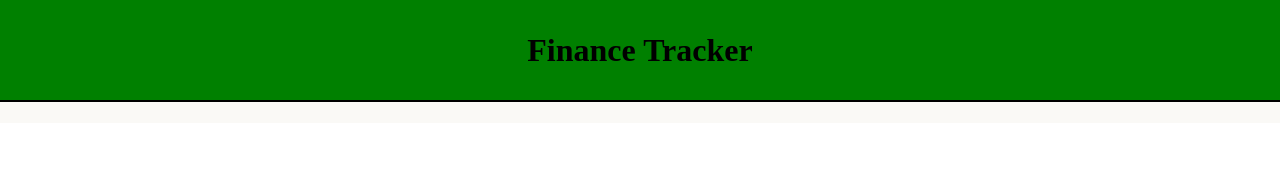
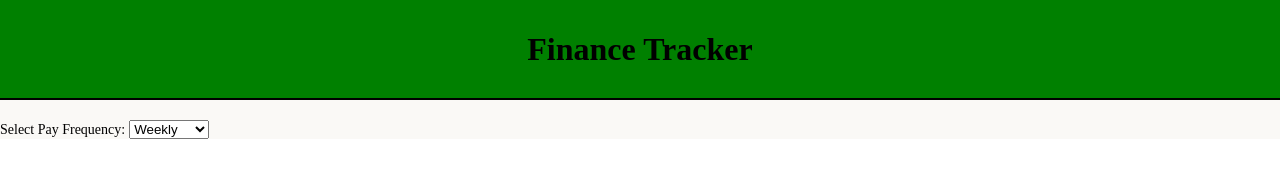
Before and after one commit to muriloapparecido/finance-tracker, a plain HTML site: page index.html in a window 1280 px wide. Drawn offline with Linux system fonts and the light colour scheme.

Commit message:
Complete Dropdown Menu

```diff
--- a/index.html
+++ b/index.html
@@ -10,7 +10,15 @@
 <body>
     <div class="container">
         <h1>Finance Tracker</h1>
-
+        <div class="form-section">
+            <label for="payFrequency">Select Pay Frequency:</label>
+            <select id="payFrequency">
+                <option value="weekly">Weekly</option>
+                <option value="biweekly">Bi-weekly</option>
+                <option value="monthly">Monthly</option>
+                <option value="yearly">Yearly</option>
+            </select>
+        </div>
     </div>
 </body>
 </html>
--- a/styles.css
+++ b/styles.css
@@ -1,3 +1,9 @@
+* {
+    margin: 0;
+    padding: 0;
+    box-sizing: border-box;
+}
+
 .container {
     display: flex;
     flex-direction: column;
@@ -15,3 +21,12 @@ h1 {
     justify-content: center;
     align-items: center;
 }
+
+.form-section {
+    margin-top: 20px;
+}
+
+label {
+    font-size: 14px;
+    margin: 5px 0;
+}
```
